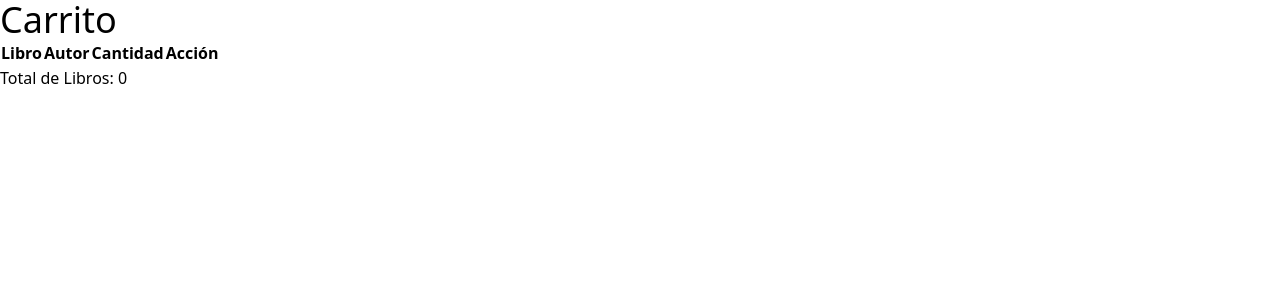
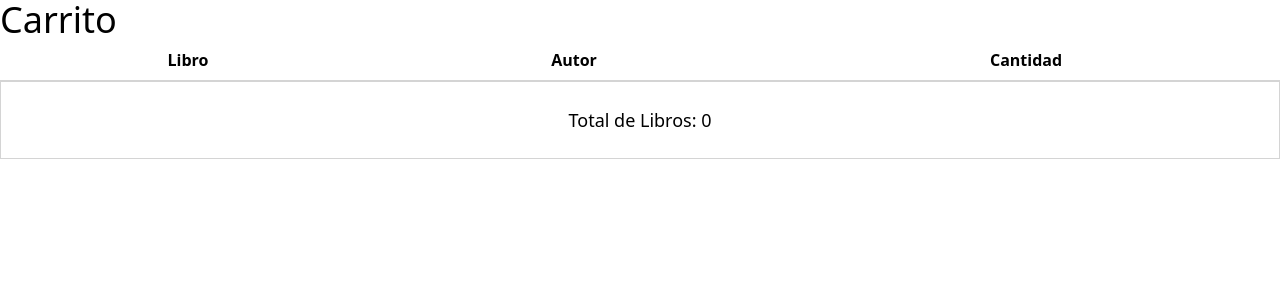
Before and after one commit to EmiNu5/library_app, a React (Vite) app: page /carrito in a window 1280 px wide. Shown: the top 300 px of the page. Built offline with nearby package versions, Linux system fonts and the light colour scheme; a web font is replaced by a local one.

Commit message:
Update table style

```diff
--- a/src/views/Cart.jsx
+++ b/src/views/Cart.jsx
@@ -2,37 +2,37 @@ import { useContext } from 'react'
 import { Context } from '../context/Context'
 
 const Cart = () => {
-    const { cart, count, removeFromCart } = useContext(Context)
+    const { cart, count, addToCart, removeFromCart } = useContext(Context)
 
     return (
         <>
             <h2>Carrito</h2>
-            <table className=''>
-                <thead>
+            <div className='flex flex-col'>
+                <table>
+                    <thead className='border-b border-neutral-300 font-medium'>
                         <tr>
-                        <th>Libro</th>
-                        <th>Autor</th>
-                        <th>Cantidad</th>
-                        <th>Acción</th>
+                            <th scope='col' className='px-6 py-2'>Libro</th>
+                            <th scope='col' className='px-6 py-2'>Autor</th>
+                            <th scope='col' className='px-6 py-2'>Cantidad</th>
                         </tr>
                     </thead>
                     <tbody>
                         {cart.map(book => (
-                        <tr key={book.id}>
-                            <td>{book.title}</td>
-                            <td>{book.author}</td>
-                            <td>{book.quantity}</td>
-                            <td>
-                                <button onClick={() => removeFromCart(book)}>
-                                    Remover
-                                </button>
+                            <tr className='border-b border-neutral-200 transition duration-300 ease-in-out' key={book.id}>
+                                <td className='whitespace-nowrap px-6 py-2'>{book.title}</td>
+                                <td className='whitespace-nowrap px-6 py-2'>{book.author}</td>
+                                <td className='whitespace-nowrap px-6 py-2 text-center'>
+                                    <button className='btn py-1' onClick={() => addToCart(book)}>+</button>
+                                    {book.quantity}
+                                    <button className='btn py-1' onClick={() => removeFromCart(book)}>-</button>
                                 </td>
                             </tr>
                         ))}
                     </tbody>
                 </table>
+            </div>
             <div>
-                <h3>Total de Libros: {count}</h3>
+                <h3 className='py-6 border border-neutral-300 text-center text-lg font-medium'>Total de Libros: {count}</h3>
             </div>
         </>
     )
```
Lines whose indentation alone changed are shown as unchanged.
